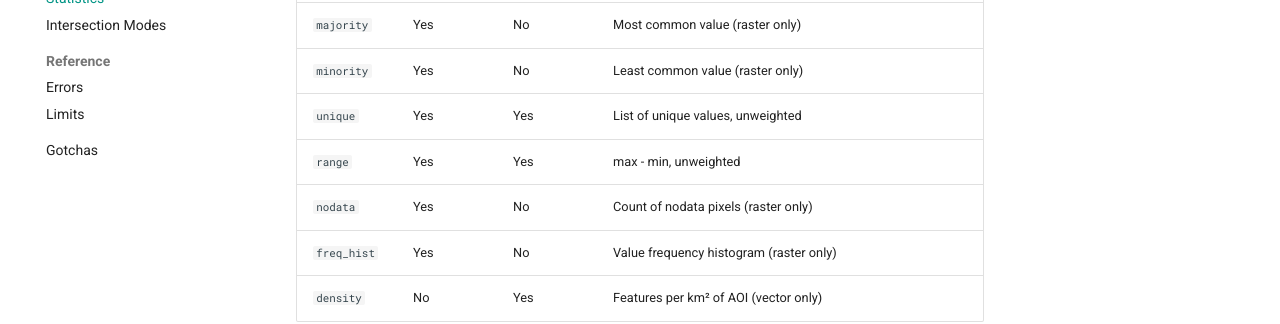
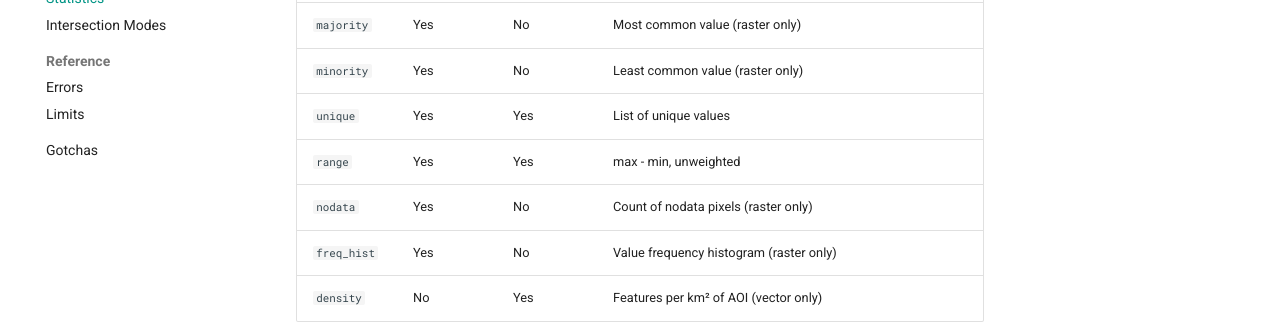
Before and after one commit to data-mermaid/zonal-stats, an MkDocs documentation site: the page built from docs/concepts/statistics.md, in a window 1280 px wide and 900 px high, scrolled down 884 px. Shown: the part 370-694 px from the top of the window. Built offline with MkDocs 1.6.1 and Material for MkDocs 9.7.7, drawn with Linux system fonts in a browser that asks for light colours; comment, search, counter and statistics services are not loaded.

Commit message:
Remove misleading 'unweighted' from unique stat description

```diff
--- a/docs/concepts/statistics.md
+++ b/docs/concepts/statistics.md
@@ -33,7 +33,7 @@ These are present in every response regardless of your `stats` selection:
 | `median` | Yes | Yes | Unweighted |
 | `majority` | Yes | No | Most common value (raster only) |
 | `minority` | Yes | No | Least common value (raster only) |
-| `unique` | Yes | Yes | List of unique values, unweighted |
+| `unique` | Yes | Yes | List of unique values |
 | `range` | Yes | Yes | max - min, unweighted |
 | `nodata` | Yes | No | Count of nodata pixels (raster only) |
 | `freq_hist` | Yes | No | Value frequency histogram (raster only) |
```
